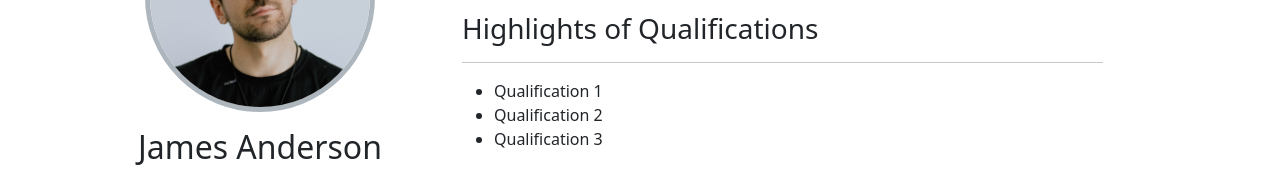
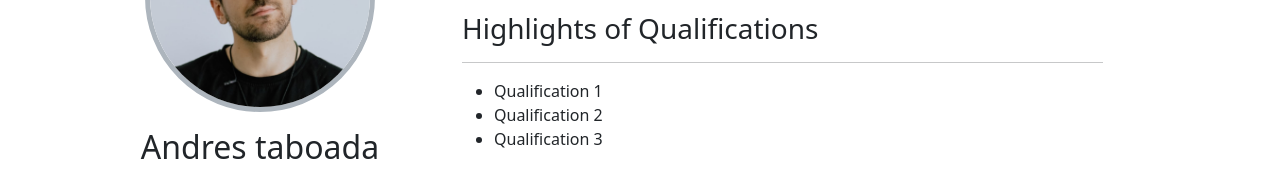
Before and after one commit to taboadaobregon/Portfolio_Senati, a plain HTML site: page index.html in a window 1280 px wide. Shown: the part 4940-5111 px from the top of the page. Drawn offline with nearby package versions, Linux system fonts and the light colour scheme.

Commit message:
first commit

```diff
--- a/index.html
+++ b/index.html
@@ -210,7 +210,7 @@
       <div class="row">
         <div class="col-lg-4 mt-5 order-lg-0 order-1 text-center">
           <img class="img-fluid rounded-circle border border-5 border-dark-subtle" src="images/profile-img.jpg" alt="profile-img">
-          <h2 class="mt-3">James Anderson</h2>
+          <h2 class="mt-3">Andres taboada</h2>
           <ul class="list-unstyled contact-info">
             <li><i class="fas fa-envelope me-2"></i> your.email@example.com</li>
             <li><i class="fas fa-phone me-2"></i> (123) 456-7890</li>
```
